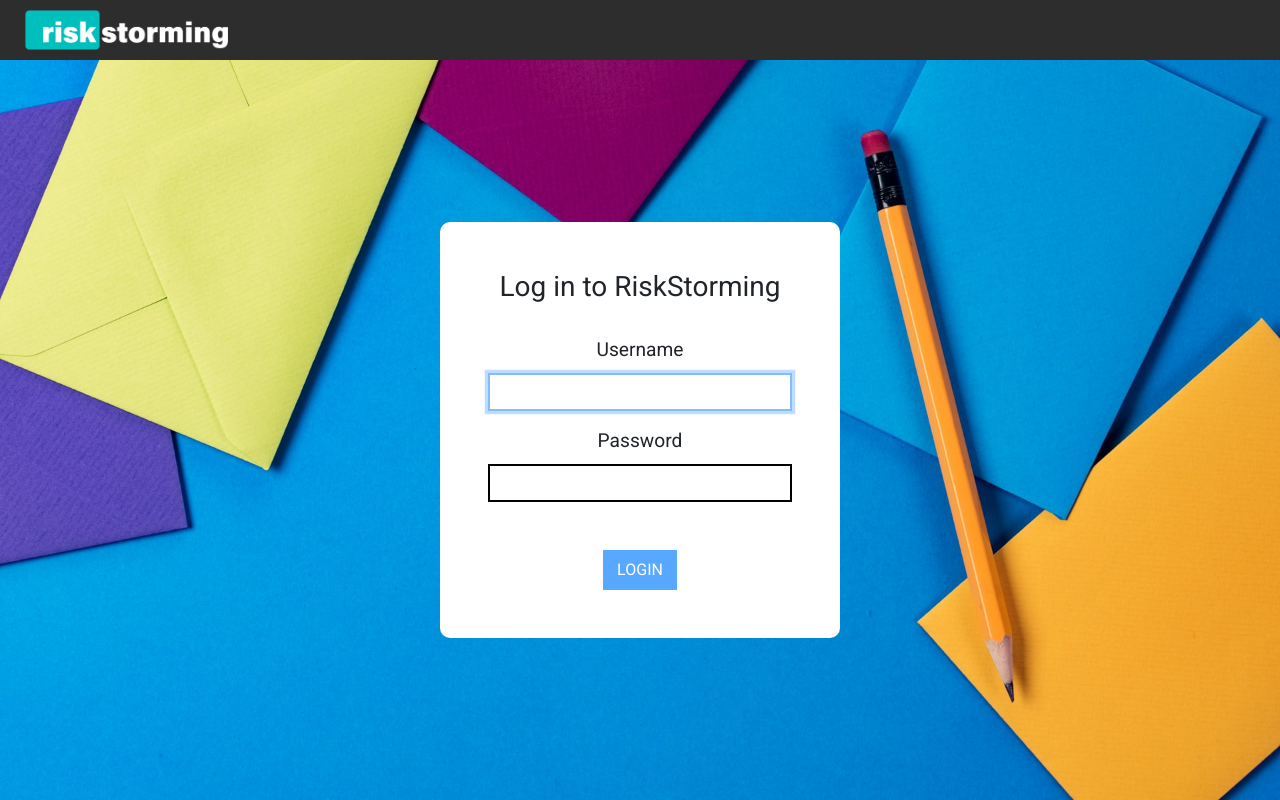
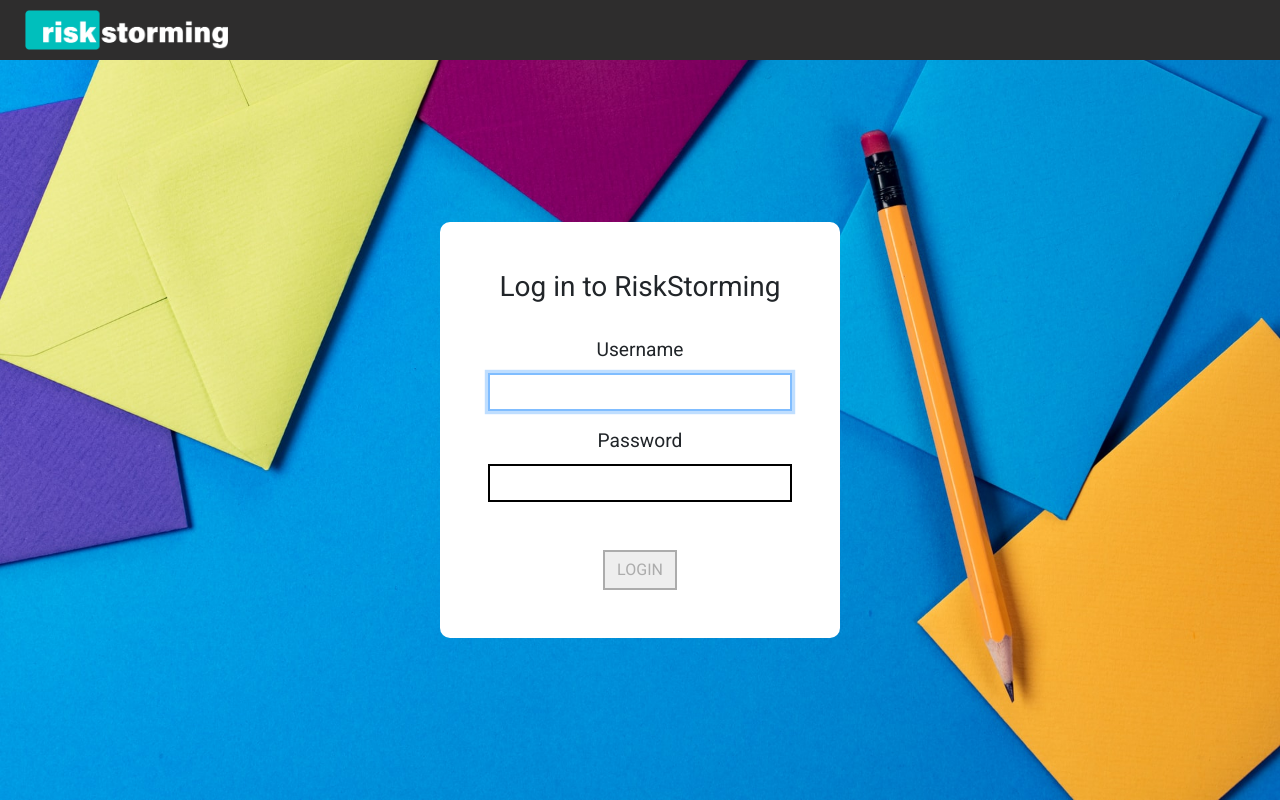
Before and after one commit to mag78N/risk_storming_old, a React (Create React App) app in the folder risk-storming-app/: page / in a window 1280 px wide. Built offline with nearby package versions, Linux system fonts and the light colour scheme; what @react-pdf/renderer would draw is missing.

Commit message:
Buttons change

```diff
--- a/risk-storming-app/src/components/custom-bootstrap.css
+++ b/risk-storming-app/src/components/custom-bootstrap.css
@@ -21,3 +21,8 @@
   color: #000;
   border: 2px solid #000;
 }
+.btn-primary.disabled, .btn-primary:disabled {
+  background: #e5e5e5;
+  color: grey;
+  border-color: grey;
+}
```
